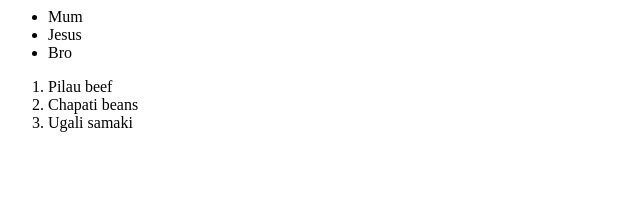
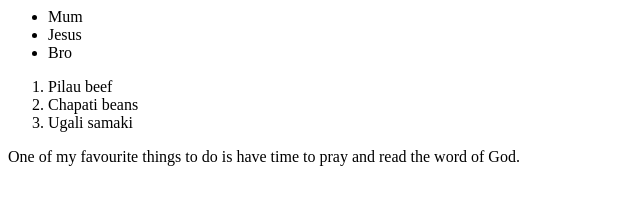
Before and after one commit to Breens-Mbaka/my-first-website, a plain HTML site: page my-favorite-things.html in a window 1280 px wide. Shown: the whole page, without its empty margins (0-640 px from the left). Drawn offline with Linux system fonts and the light colour scheme.

Commit message:
added a paragraph with a description on my favourite thing to do.

```diff
--- a/my-favorite-things.html
+++ b/my-favorite-things.html
@@ -17,5 +17,9 @@
     <li>Chapati beans</li>
     <li>Ugali samaki</li>
   </ol>
+
+  <p>
+    One of my favourite things to do is have time to pray and read the word of God.
+  </p>
 </body>
 </html>
```
